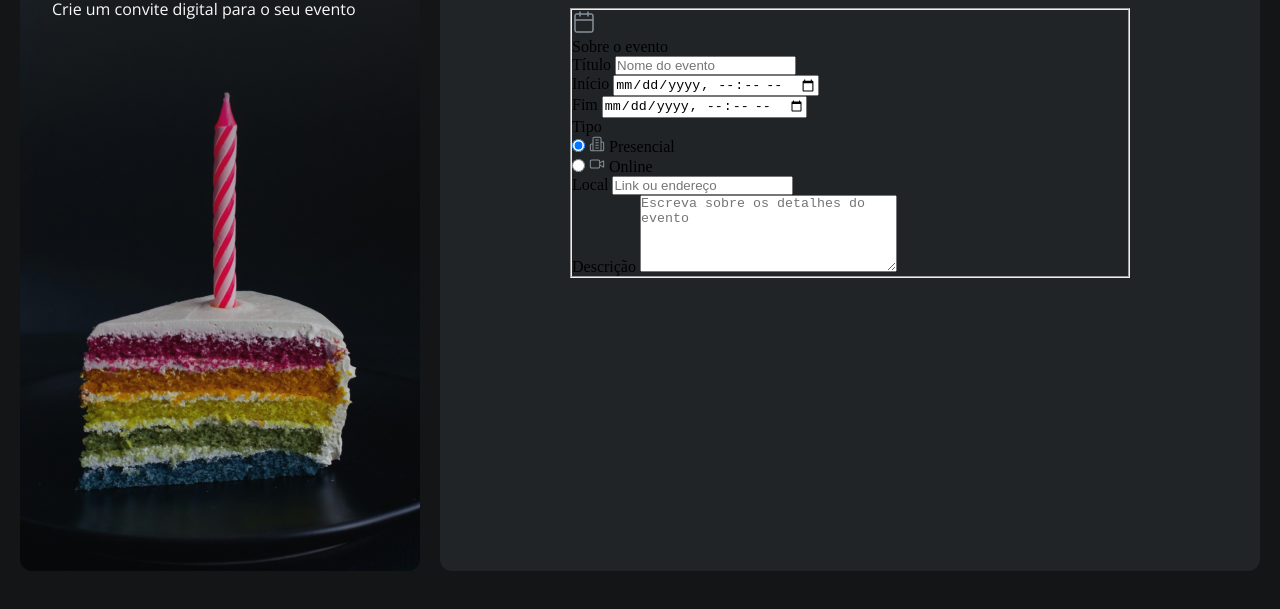
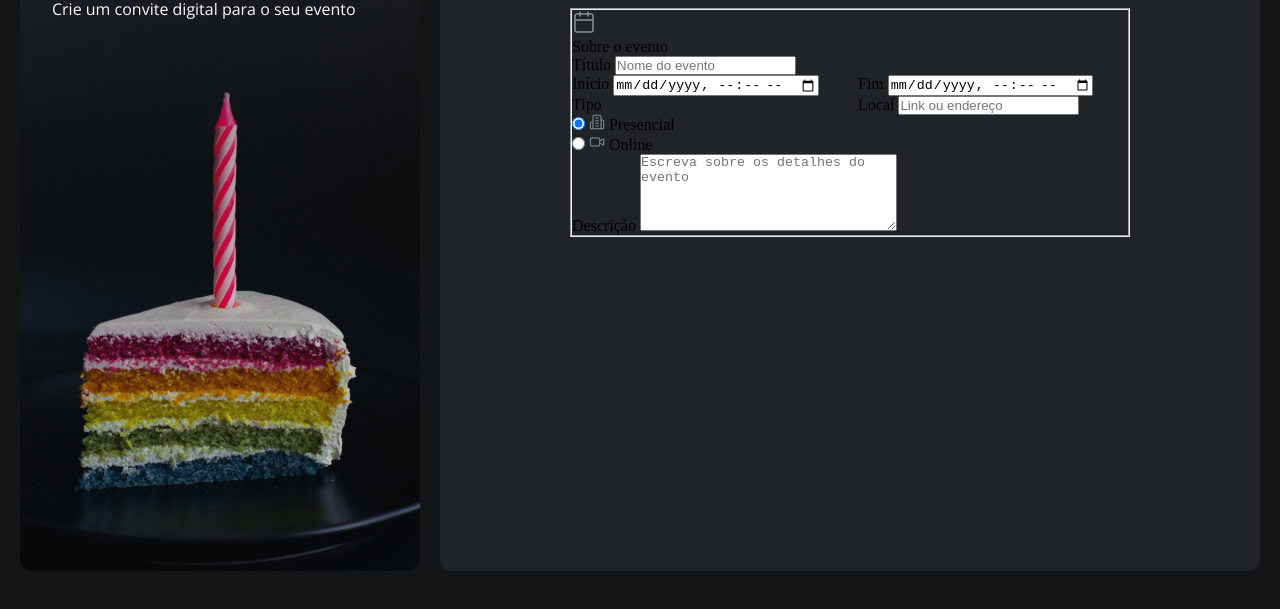
Before and after one commit to rafaelrhp/projeto-convite, a plain HTML site: page index.html in a window 1280 px wide. Shown: the part 177-786 px from the top of the page. Drawn offline with nearby package versions, Linux system fonts and the light colour scheme.

Commit message:
add: Adicionando alguns utility

```diff
--- a/styles/global.css
+++ b/styles/global.css
@@ -64,3 +64,17 @@
 body {
   background-color: var(--shape-background);
 }
+
+.grid {
+  display: flex;
+  flex-direction: row;
+  gap: 1rem;
+}
+
+.grid-1 {
+  flex: 1;
+}
+
+.grid-2 {
+  flex: 1;
+}
```
